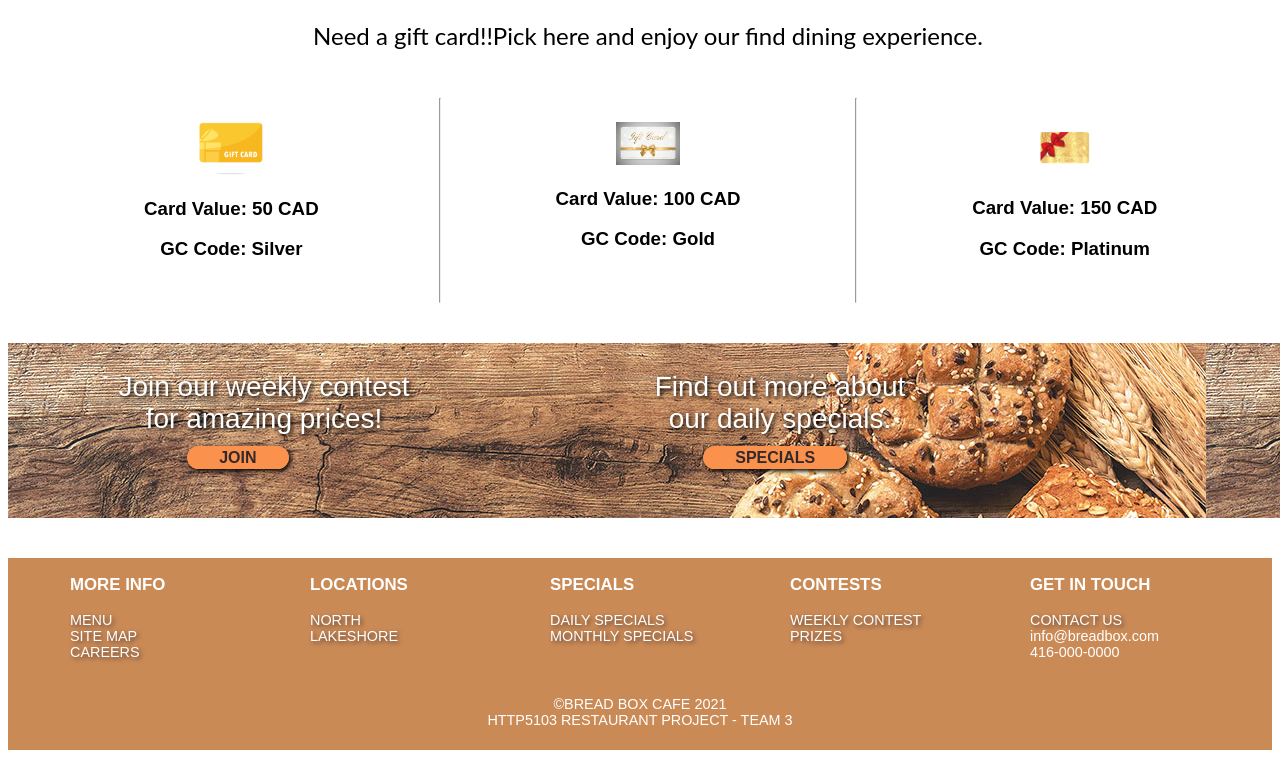
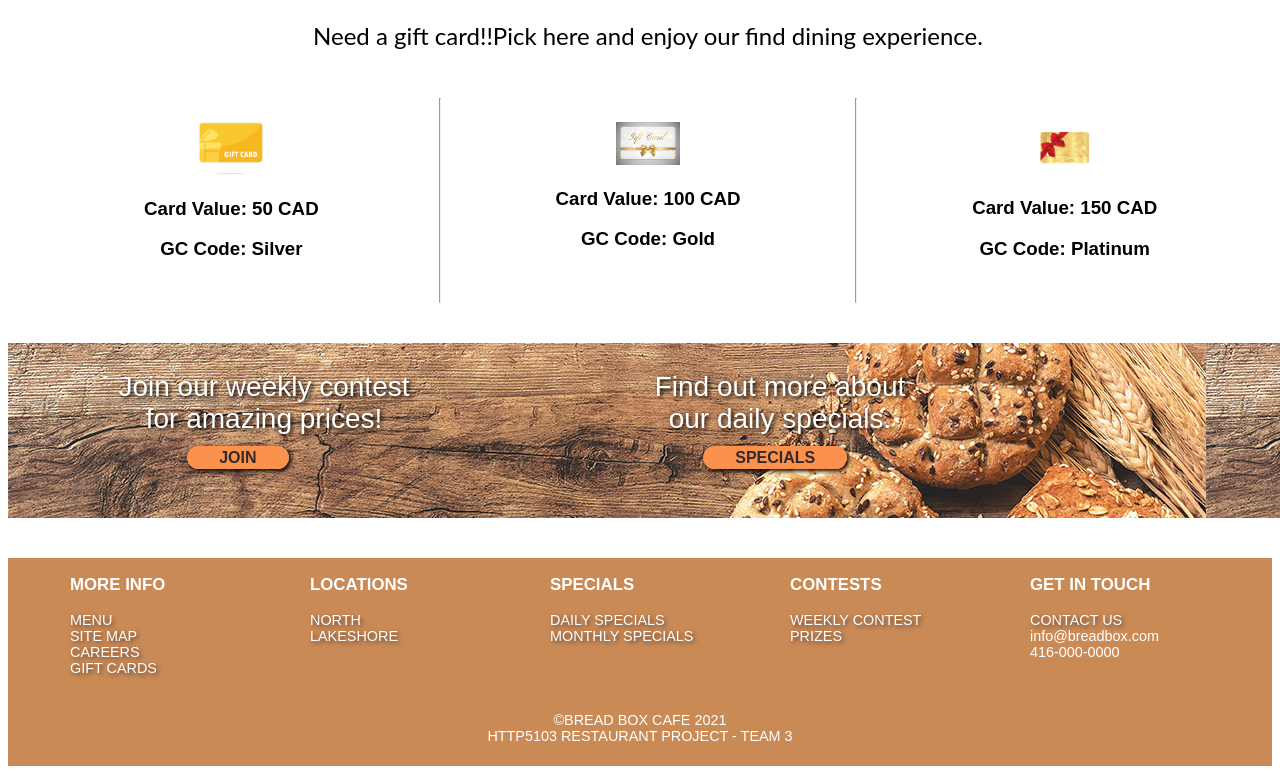
Before and after one commit to E-Wickham/BreadBoxCafe, a plain HTML site: page restaurant_project_GROUP3_MASTER/gift-card.html in a window 1280 px wide. Shown: the part 562-1336 px from the top of the page. Drawn offline with Linux system fonts and the light colour scheme; a web font is replaced by a local one.

Commit message:
Update gift-card.html

```diff
--- a/restaurant_project_GROUP3_MASTER/gift-card.html
+++ b/restaurant_project_GROUP3_MASTER/gift-card.html
@@ -101,6 +101,7 @@
                         <li><a href="menu/menu.html">Menu</a></li>
                         <li><a href="sitemap.html">Site Map</a></li>
                         <li><a href="careers.html">Careers</a></li>
+                        <li><a href="../restaurant_project_GROUP3_MASTER/gift-card.html">Gift Cards</a></li>
                     </ul>
                 </div>
                 <div class="footer-sec">
```
